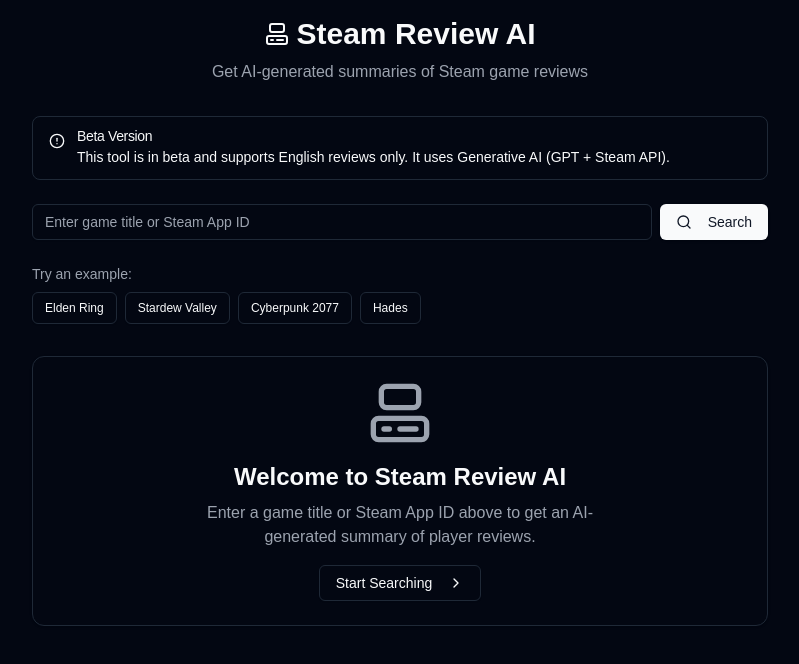
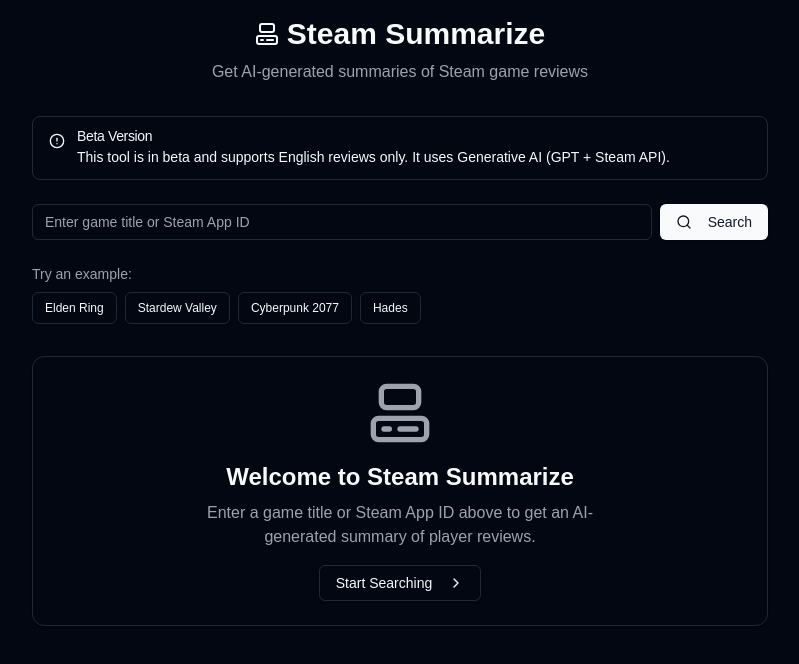
Before and after one commit to fmiras/steam-summarize, a Next.js app: page / in a window 1280 px wide. Shown: the top 664 px of the page, without its empty margins (240-1039 px from the left). Built offline with nearby package versions, Linux system fonts and the light colour scheme.

Commit message:
rename some labels

```diff
--- a/app/page.tsx
+++ b/app/page.tsx
@@ -1,7 +1,5 @@
-import { SteamReviewAi } from '@/components/steam-review-ai'
+import { SteamSummarize } from '@/components/steam-summarize'
 
 export default function Home() {
-  // return <ReviewAnalysis />
-  // return <LandingForm />
-  return <SteamReviewAi />
+  return <SteamSummarize />
 }
--- a/components/steam-review-ai.tsx
+++ b/components/steam-summarize.tsx
@@ -17,7 +17,7 @@
 import { Avatar, AvatarFallback, AvatarImage } from '@/components/ui/avatar'
 import { motion, AnimatePresence } from 'framer-motion'
 
-export function SteamReviewAi() {
+export function SteamSummarize() {
   const {
     completion,
     input,
@@ -56,7 +56,7 @@
       <header className="text-center mb-8">
         <h1 className="text-3xl font-bold mb-2 flex items-center justify-center">
           <SteamIcon className="mr-2" />
-          Steam Review AI
+          Steam Summarize
         </h1>
         <p className="text-muted-foreground">Get AI-generated summaries of Steam game reviews</p>
       </header>
@@ -178,7 +178,7 @@
             <Card className="w-full">
               <CardContent className="pt-6 text-center">
                 <SteamIcon className="h-16 w-16 mx-auto mb-4 text-muted-foreground" />
-                <h2 className="text-2xl font-semibold mb-2">Welcome to Steam Review AI</h2>
+                <h2 className="text-2xl font-semibold mb-2">Welcome to Steam Summarize</h2>
                 <p className="text-muted-foreground max-w-md mx-auto mb-4">
                   Enter a game title or Steam App ID above to get an AI-generated summary of player
                   reviews.
```
